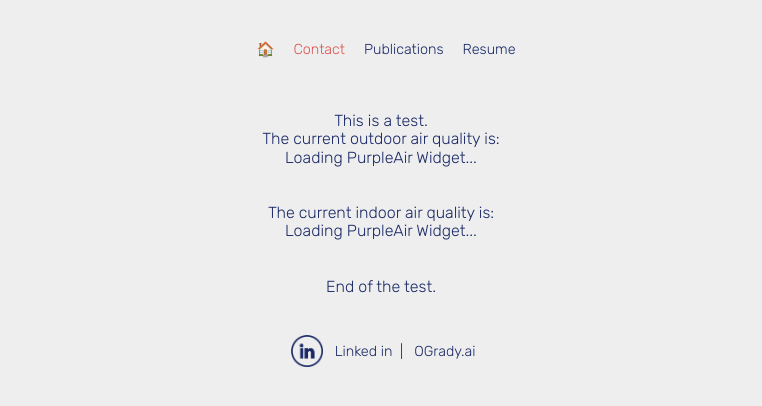
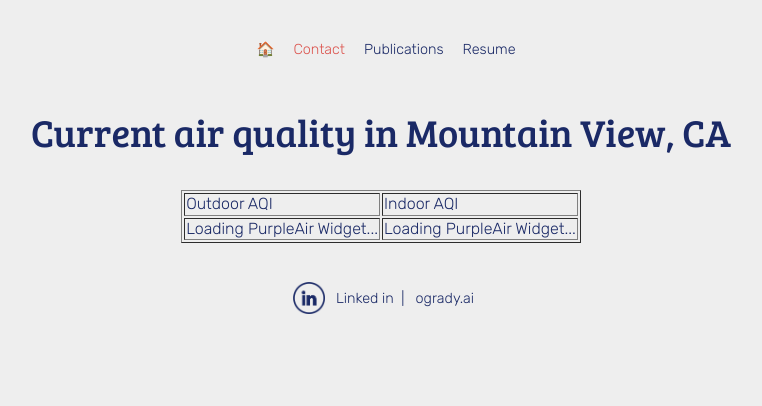
Before and after one commit to shaulzofef/ogrady-dev, a website built with Parcel: page aqi.html in a window 1280 px wide. Shown: the whole page, without its empty margins (259-1021 px from the left). Built offline with nearby package versions, Linux system fonts and the light colour scheme; a script that the page names is missing.

Commit message:
Created aqi.html
to host purpleair widgets

```diff
--- a/weather.html
+++ b/aqi.html
@@ -1,4 +1,4 @@
-<!doctype html>
+ <!doctype html>
 <html class="no-js" lang="en">
 <head>
 <!-- Google Analytics 4 GTM (gtag.js) -->
@@ -11,8 +11,8 @@
   gtag('config', 'G-WSXFNKGXG1');
 </script>
   <meta charset="utf-8">
-  <title>ogrady.ai | weather</title>
-  <meta name="description" content="ogrady.ai | weather">
+  <title>ogrady.ai | aqi</title>
+  <meta name="description" content="ogrady.ai | aqi">
   <meta name="viewport" content="width=device-width, initial-scale=1">
 
   <link rel="stylesheet" href="css/normalize.css">
@@ -54,21 +54,25 @@
   </header>
 
   <main id="weather">
-    This is a test. <BR>
-    The current outdoor air quality is: <BR>
-      <div id='PurpleAirWidget_20601_module_AQI_conversion_C0_average_10_layer_standard'>Loading PurpleAir Widget...</div>
-<script src='https://www.purpleair.com/pa.widget.js?key=6U5Z1K3TIRI3KP3P&module=AQI&conversion=C0&average=10&layer=standard&container=PurpleAirWidget_20601_module_AQI_conversion_C0_average_10_layer_standard'></script><BR><BR>
-
-The current indoor air quality is: <BR>
-  <div id='PurpleAirWidget_170779_module_VOC_conversion_C0_average_10_layer_standard'>Loading PurpleAir Widget...</div>
-  <script src='https://www.purpleair.com/pa.widget.js?key=QROG6UCCRNMBEDFD&module=VOC&conversion=C0&average=10&layer=standard&container=PurpleAirWidget_170779_module_VOC_conversion_C0_average_10_layer_standard'></script><BR><BR>
-
-End of the test.<BR>
-
+     <P>Current air quality in Mountain View, CA</P>
+    <center><table border="1">
+      <tbody>
+        <tr>
+          <td>Outdoor AQI</td>
+          <td>Indoor AQI</td>
+        </tr>
+        <tr align="top">
+          <td><div id='PurpleAirWidget_20601_module_AQI_conversion_C0_average_10_layer_standard'>Loading PurpleAir Widget...</div>
+<script src='https://www.purpleair.com/pa.widget.js?key=6U5Z1K3TIRI3KP3P&module=AQI&conversion=C0&average=10&layer=standard&container=PurpleAirWidget_20601_module_AQI_conversion_C0_average_10_layer_standard'></script></td>
+          <td align="top"><div id='PurpleAirWidget_170779_module_VOC_conversion_C0_average_10_layer_standard'>Loading PurpleAir Widget...</div>
+<script src='https://www.purpleair.com/pa.widget.js?key=QROG6UCCRNMBEDFD&module=VOC&conversion=C0&average=10&layer=standard&container=PurpleAirWidget_170779_module_VOC_conversion_C0_average_10_layer_standard'></script></td>
+        </tr>
+      </tbody>
+    </table></center>
   </main>
 
   <footer>
-     <a href="https://linkedin.com/in/ogrady/"><span class="social-container"><span class="social-icon" id="linkedin"></span>Linked in</a>&nbsp;&nbsp;|&nbsp;&nbsp;  <a href="index.html">OGrady.ai</a>
+     <a href="https://linkedin.com/in/ogrady/"><span class="social-container"><span class="social-icon" id="linkedin"></span>Linked in</a>&nbsp;&nbsp;|&nbsp;&nbsp;  <a href="index.html">ogrady.ai</a>
   </footer>
 
   <script src="js/vendor/modernizr-3.11.2.min.js"></script>
```
